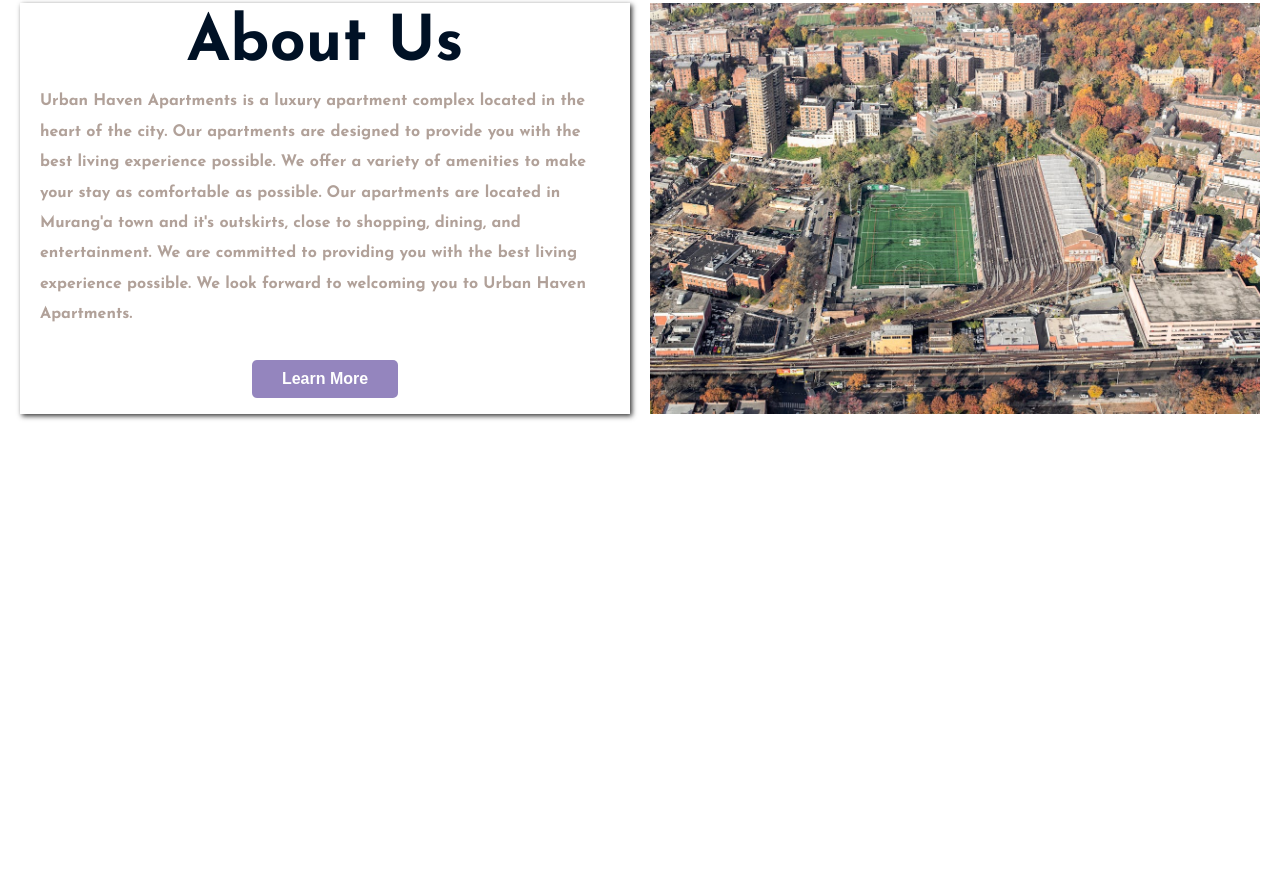
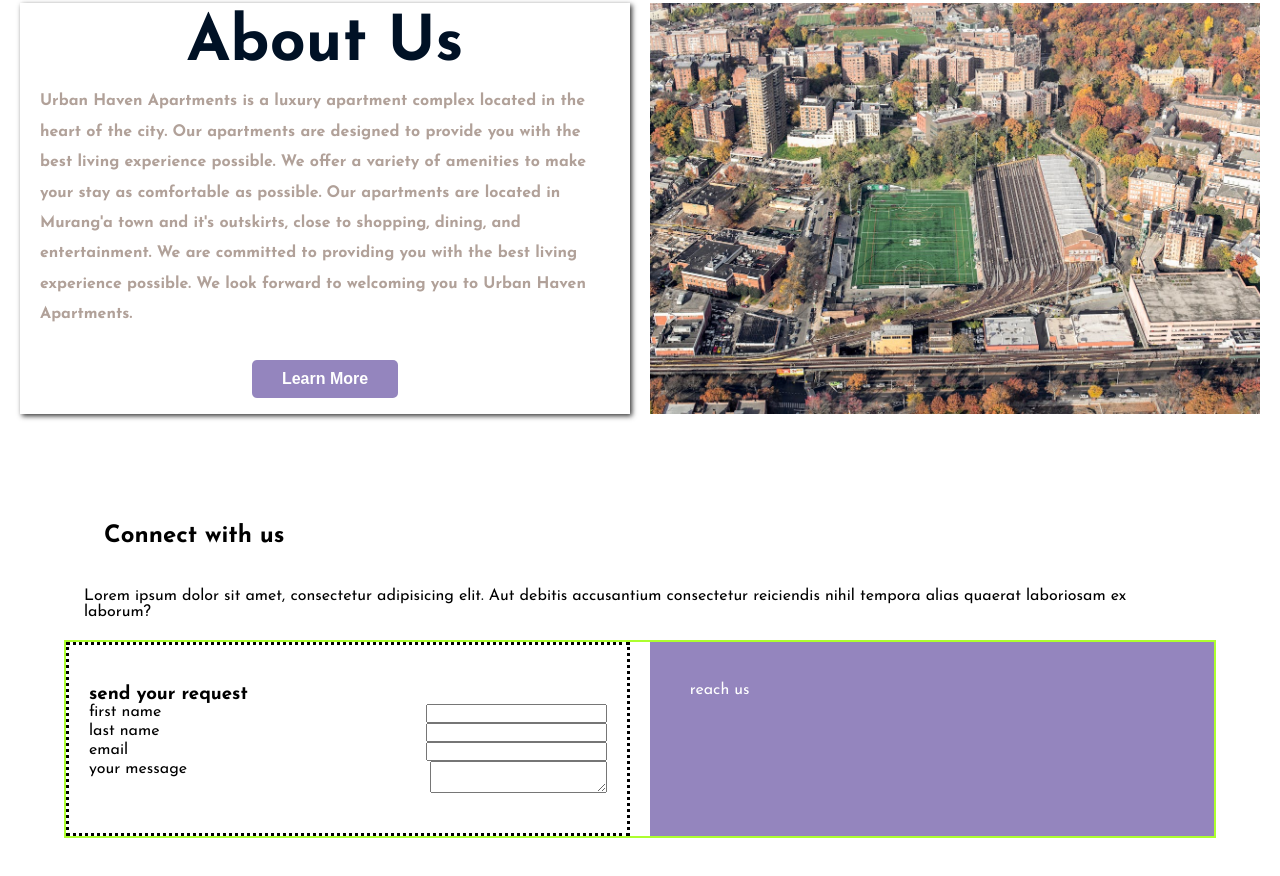
Before and after one commit to kingjames500/Urban-Haven-Apartment-Landing-Page, a website built with Vite: page index.html in a window 1280 px wide. Shown: the part 2668-3544 px from the top of the page. Before the commit the page ends 3142 px from the top, so only its background shows below. Built offline with nearby package versions, Linux system fonts and the light colour scheme; files whose address does not match are found by name.

Commit message:
contact us form

```diff
--- a/index.html
+++ b/index.html
@@ -10,6 +10,7 @@
   <link rel="stylesheet" href="https://cdnjs.cloudflare.com/ajax/libs/font-awesome/6.6.0/css/all.min.css"
     integrity="sha512-Kc323vGBEqzTmouAECnVceyQqyqdsSiqLQISBL29aUW4U/M7pSPA/gEUZQqv1cwx4OnYxTxve5UMg5GT6L4JJg=="
     crossorigin="anonymous" referrerpolicy="no-referrer" />
+    <link rel="stylesheet" href="https://cdnjs.cloudflare.com/ajax/libs/font-awesome/6.6.0/css/all.min.css" integrity="sha512-Kc323vGBEqzTmouAECnVceyQqyqdsSiqLQISBL29aUW4U/M7pSPA/gEUZQqv1cwx4OnYxTxve5UMg5GT6L4JJg==" crossorigin="anonymous" referrerpolicy="no-referrer" />
 </head>
 
 <body>
@@ -121,7 +122,8 @@
         <img src="./assets/bedsitters.jpg" alt="room1" class="room-image">
         <div class="card-image-details">
           <h3 class="title-card">bed sitter</h3>
-          <p class="room-price-description">cozy and comfortable bedsitters with a kitchen area and sink suitable for individuals and couples</p>
+          <p class="room-price-description">cozy and comfortable bedsitters with a kitchen area and sink suitable for
+            individuals and couples</p>
           <div class="room-card-action">
             <button class="room-card-btn">book now</button>
             <h4 class="room-price">kshs. 5500</h4>
@@ -135,7 +137,8 @@
         <img src="./assets/studio.jpg" alt="room1" class="room-image">
         <div class="card-image-details">
           <h3 class="title-card">studio apartment</h3>
-          <p class="room-price-description">Stylish and functional apartments featuring an open layout with a combined living, sleeping, and dining area, perfect for individuals or couples seeking a modern living experience</p>
+          <p class="room-price-description">Stylish and functional apartments featuring an open layout with a combined
+            living, sleeping, and dining area, perfect for individuals or couples seeking a modern living experience</p>
           <div class="room-card-action">
             <button class="room-card-btn">book now</button>
             <h4 class="room-price">kshs. 7000</h4>
@@ -149,7 +152,8 @@
         <img src="./assets/1-bedroom.webp" alt="room1" class="room-image">
         <div class="card-image-details">
           <h3 class="title-card">one bedroom</h3>
-          <p class="room-price-description">Spacious apartments with a separate bedroom, ideal for individuals or couples looking for additional privacy and space</p>
+          <p class="room-price-description">Spacious apartments with a separate bedroom, ideal for individuals or
+            couples looking for additional privacy and space</p>
           <div class="room-card-action">
             <button class="room-card-btn">book now</button>
             <h4 class="room-price">kshs. 8500</h4>
@@ -163,7 +167,8 @@
         <img src="./assets/two-bedroom.jpg" alt="room1" class="room-image">
         <div class="card-image-details">
           <h3 class="title-card">two bedroom</h3>
-          <p class="room-price-description">Larger apartments with two separate bedrooms, suitable for small families or roommates</p>
+          <p class="room-price-description">Larger apartments with two separate bedrooms, suitable for small families or
+            roommates</p>
           <div class="room-card-action">
             <button class="room-card-btn">book now</button>
             <h4 class="room-price">kshs. 10000</h4>
@@ -177,7 +182,8 @@
         <img src="./assets/one bedroom self contianed.jpg" alt="room1" class="room-image">
         <div class="card-image-details">
           <h3 class="title-card">one bedroom self contianed</h3>
-          <p class="room-price-description">Apartments with a separate bedroom and private amenities, including a kitchen and bathroom, offering utmost privacy and convenience</p>
+          <p class="room-price-description">Apartments with a separate bedroom and private amenities, including a
+            kitchen and bathroom, offering utmost privacy and convenience</p>
           <div class="room-card-action">
             <button class="room-card-btn">book now</button>
             <h4 class="room-price">kshs. 15000</h4>
@@ -191,7 +197,8 @@
         <img src="./assets/two bedroom self contained.jpg" alt="room1" class="room-image">
         <div class="card-image-details">
           <h3 class="title-card">two bedroom self contained</h3>
-          <p class="room-price-description">Apartments with two bedrooms and private amenities, providing ample space and comfort for families or larger households</p>
+          <p class="room-price-description">Apartments with two bedrooms and private amenities, providing ample space
+            and comfort for families or larger households</p>
           <div class="room-card-action">
             <button class="room-card-btn">book now</button>
             <h4 class="room-price">kshs. 20000</h4>
@@ -218,7 +225,41 @@
       <img src="./assets/about-section.jpg" alt="Urban Haven Apartments" class="about-us-img">
     </div>
   </div>
+  <!-- Contact Us Section -->
+<div class="contact-us">
+  <h2 class="contact-title">Connect with us</h2>
+  <p>Lorem ipsum dolor sit amet, consectetur adipisicing elit. Aut debitis accusantium consectetur reiciendis nihil tempora alias quaerat laboriosam ex laborum?</p>
 
+  <div class="contact-box">
+    <div class="contact-left">
+      <h3>send your request</h3>
+      <form>
+        <div class="input-row">
+          <div class="input-group">
+            <label for=""> first name</label>
+            <input type="text" name="" >
+          </div>
+
+          <div class="input-group">
+            <label for=""> last name</label>
+            <input type="text" name="" >
+          </div>
+
+          <div class="input-group">
+            <label for=""> email</label>
+            <input type="email" name="" >
+          </div>
+
+          <div class="input-group">
+            <label for="">your message</label>
+            <textarea name=""></textarea>
+          </div>
+        </div>
+      </form>
+    </div>
+    <div class="contact-right">reach us</div>
+  </div>
+</div>
 </body>
 
 </html>
--- a/style.css
+++ b/style.css
@@ -184,12 +184,13 @@ nav ol {
 
 /* style for rooms section */
 
-.title{
+.title {
   padding: 1rem;
   display: block;
   background-color: var(--color-primary);
 }
-.amenities-title{
+
+.amenities-title {
   color: var(--color-header);
   font-weight: 800;
   line-height: 1;
@@ -198,13 +199,14 @@ margin-top: 2.5rem;
   font-size: 2rem;
 }
 
-.amenities-subtitle{
+.amenities-subtitle {
   color: var(--color-header);
   font-weight: 800;
   line-height: 1;
   text-align: center;
   font-size: 2rem;
 }
+
 .rooms {
   padding-inline: 2rem;
   display: flex;
@@ -334,3 +336,43 @@ font-size: 2rem;
 }
 
 /* end of about section style */
+
+/* contact us section style */
+
+.contact-us{
+  width: 90%;
+  margin: 5rem auto;
+}
+
+.contact-title{
+  margin: 4rem;
+}
+
+.contact-us p{
+  margin: 2rem;
+}
+
+.contact-box{
+  background-color: var(--color-primary);
+  display: flex;
+  gap: 2rem;
+  border: solid 2px greenyellow;
+}
+
+.contact-left{
+  flex-basis: 50%;
+  padding: 4rem 2rem;
+  border: dotted 3px black;
+}
+
+.contact-right{
+  flex-basis: 50%;
+  padding: 4rem;
+  background-color: var(--color-header);
+  color: var(--color-primary);
+}
+
+.input-group{
+  display: flex;
+  justify-content: space-between;
+}
```
Also changed, not shown: assets/contact-background.jpg (added), assets/icons8-city-buildings-60.png. Lines whose indentation alone changed are shown as unchanged.
